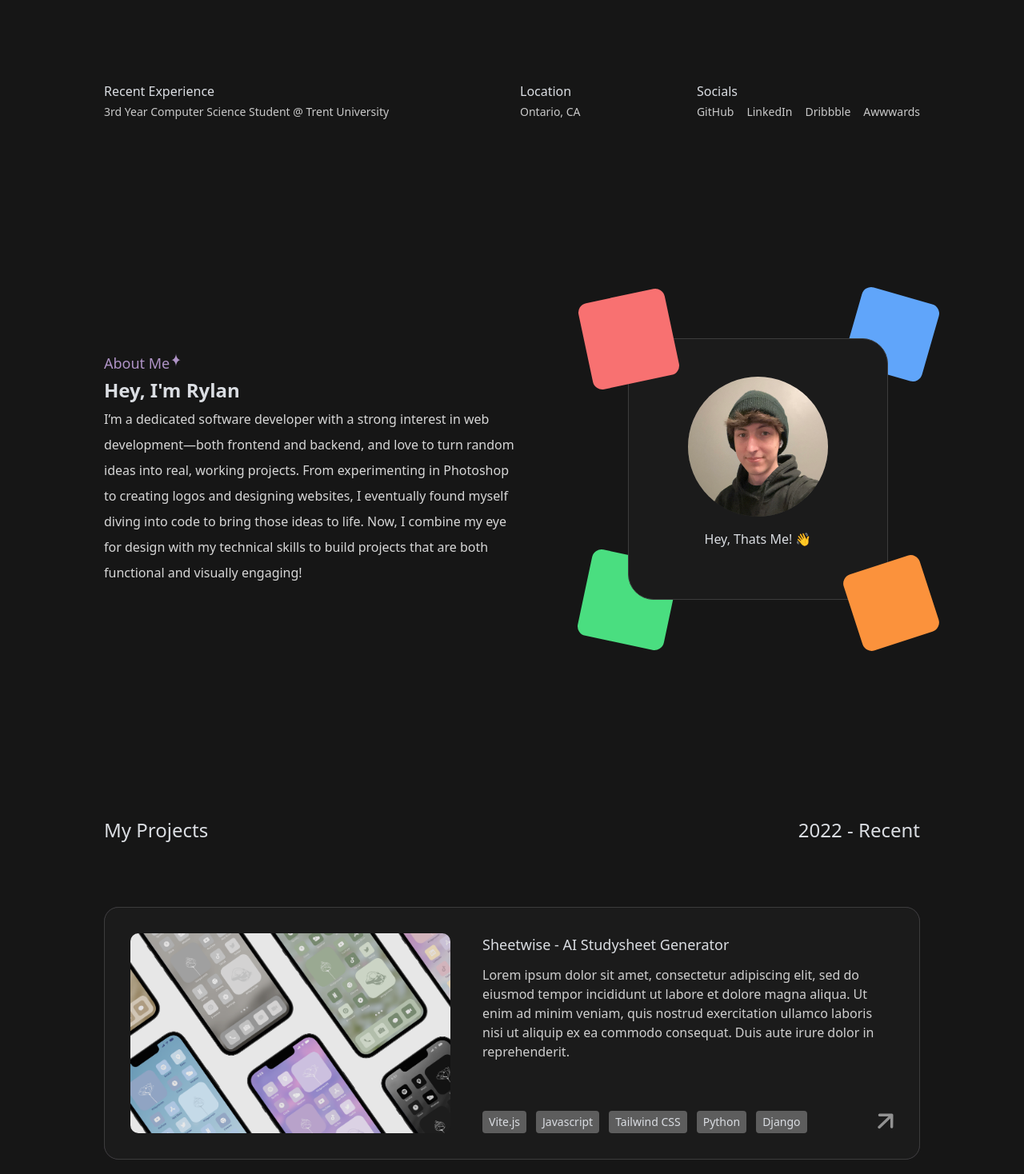
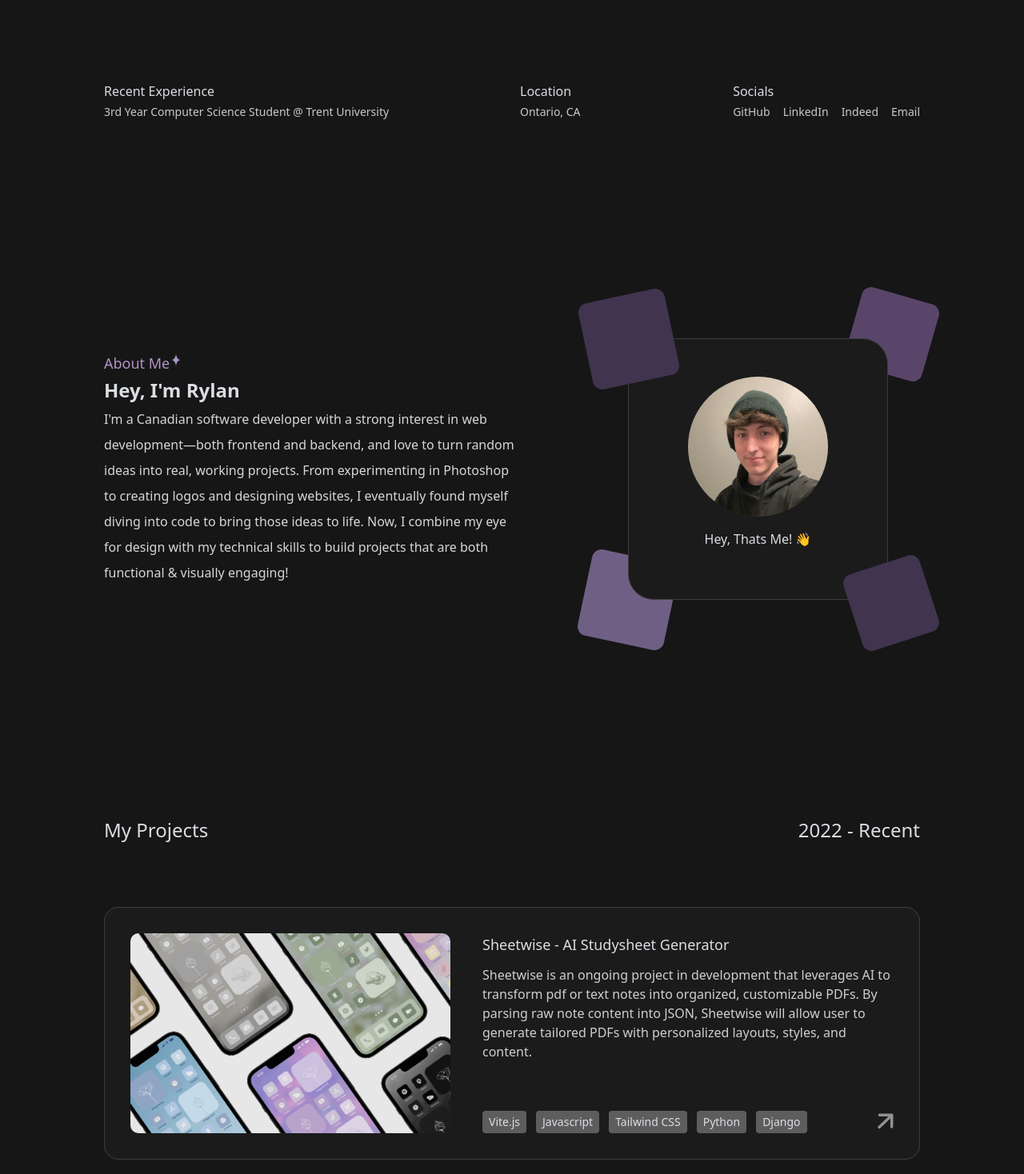
Before and after one commit to RylanHiltz/personal-portfolio, a Next.js app: page / in a window 1280 px wide. Shown: the part 522-1990 px from the top of the page at 80% size. Built offline with nearby package versions, Linux system fonts and the light colour scheme.

Commit message:
feat(aboutme): Update About Me section with new content; enhance layout and styles; add new portfolio image

```diff
--- a/app/components/Aboutme.tsx
+++ b/app/components/Aboutme.tsx
@@ -22,7 +22,7 @@ export default function Aboutme() {
 
   return (
     <section
-      className="flex justify-between items-center my-[12em] max-aboutme-tablet:flex-col max-mobile-lg:my-4 scroll-mt-[15em]"
+      className="flex justify-between items-center my-[12em] max-aboutme-tablet:flex-col max-aboutme-tablet:gap-[150px] max-mobile-lg:my-4 scroll-mt-[15em]"
       id="about"
     >
       <div>
@@ -52,28 +52,28 @@ export default function Aboutme() {
           </div>
           <h2 className="text-2xl font-semibold py-1">Hey, I&apos;m Rylan</h2>
           <p className="text-[#D7D7D7] text-md font-extralight leading-8 text-start max-w-[525px] max-aboutme-tablet:max-w-full bg-[#161616]">
-            I’m a dedicated software developer with a strong interest in web
+            I&apos;m a Canadian software developer with a strong interest in web
             development—both frontend and backend, and love to turn random ideas
             into real, working projects. From experimenting in Photoshop to
             creating logos and designing websites, I eventually found myself
             diving into code to bring those ideas to life. Now, I combine my eye
             for design with my technical skills to build projects that are both
-            functional and visually engaging!
+            functional & visually engaging!
           </p>
         </motion.div>
       </div>
 
       <div className="relative w-full max-w-[325px] min-h-[325px] mx-10">
         {/* Colored squares behind */}
-        <div className="absolute w-[100px] h-[100px] bg-blue-400 rounded-xl top-[-55px] right-[-55px] z-10 rotate-[16deg]"></div>
-        <div className="absolute w-[110px] h-[110px] bg-green-400 rounded-xl bottom-[-55px] left-[-55px] z-0 rotate-[12deg]"></div>
+        <div className="absolute w-[100px] h-[100px] bg-[var(--primary2)] rounded-xl top-[-55px] right-[-55px] z-10 rotate-[16deg]"></div>
+        <div className="absolute w-[110px] h-[110px] bg-[var(--primary1)] rounded-xl bottom-[-55px] left-[-55px] z-0 rotate-[12deg]"></div>
 
         {/* Card with higher z-index */}
         <div className="relative w-full h-full bg-[#1B1B1B] rounded-[2em] border border-[#3C3C3C] z-20">
           {/* Colored squares in front */}
 
-          <div className="absolute w-[110px] h-[110px] bg-red-400 rounded-xl top-[-55px] left-[-55px] z-0 rotate-[-12deg]"></div>
-          <div className="absolute w-[100px] h-[100px] bg-orange-400 rounded-xl bottom-[-55px] right-[-55px] z-10 rotate-[-18deg]"></div>
+          <div className="absolute w-[110px] h-[110px] bg-[var(--primary3)] rounded-xl top-[-55px] left-[-55px] z-0 rotate-[-12deg]"></div>
+          <div className="absolute w-[100px] h-[100px] bg-[var(--primary3)] rounded-xl bottom-[-55px] right-[-55px] z-10 rotate-[-18deg]"></div>
 
           {/* Main content */}
           <div className="min-h-[325px] flex flex-col items-center justify-center z-50 relative">
--- a/app/components/FeaturedInfo.tsx
+++ b/app/components/FeaturedInfo.tsx
@@ -29,13 +29,19 @@ export default function InfoBar() {
               />
             </li>
             <li>
-              <SocialButton name="LinkedIn" href="" />
+              <SocialButton
+                name="LinkedIn"
+                href="https://www.linkedin.com/in/rylan-hiltz-79485b231/"
+              />
             </li>
             <li>
-              <SocialButton name="Dribbble" href="" />
+              <SocialButton
+                name="Indeed"
+                href="https://profile.indeed.com/?hl=en_CA&co=CA&from=gnav-homepage"
+              />
             </li>
             <li>
-              <SocialButton name="Awwwards" href="" />
+              <SocialButton name="Email" href="mailto:rylanhiltz2@gmail.com" />
             </li>
           </ul>
         </div>
--- a/app/components/Skills.tsx
+++ b/app/components/Skills.tsx
@@ -111,7 +111,12 @@ function ExperienceCard({ date, title, description }: experienceProps) {
       <h1 className="text-[#E9E9E9] font-medium">{date}</h1>
       <h2 className="text-[#E9E9E9] text-[18px] font-normal mt-2">{title}</h2>
       <p className="max-w-[500px] mt-2 text-[#c2c2c2] font-light leading-7 max-920px:max-w-full">
-        {description}
+        {description.split("\n").map((line, index) => (
+          <React.Fragment key={index}>
+            {line}
+            <br />
+          </React.Fragment>
+        ))}
       </p>
     </div>
   );
--- a/app/globals.css
+++ b/app/globals.css
@@ -5,9 +5,9 @@
 :root {
   background-color: #161616;
   /* Hero Section Colors */
-  --hero1: #f0f0f0;
-  --hero2: #f0f0f0;
-  --hero3: #f0f0f0;
+  --primary1: #705f85;
+  --primary2: #59456a;
+  --primary3: #40344f;
 
   input:-webkit-autofill,
   input:-webkit-autofill:hover,
--- a/app/lib/data.ts
+++ b/app/lib/data.ts
@@ -1,4 +1,5 @@
-import AestheticonsImg from "../images/aestheticonsimg.png";
+import AestheticonsImg from "../images/aestheticonsImg.png";
+import PortfolioImg from "../images/portfolioImg.png"
 
 export const links = [
   {
@@ -27,7 +28,7 @@ export const projectsData = [
   {
     title: "Sheetwise - AI Studysheet Generator",
     description:
-      "Lorem ipsum dolor sit amet, consectetur adipiscing elit, sed do eiusmod tempor incididunt ut labore et dolore magna aliqua. Ut enim ad minim veniam, quis nostrud exercitation ullamco laboris nisi ut aliquip ex ea commodo consequat. Duis aute irure dolor in reprehenderit.",
+      "Sheetwise is an ongoing project in development that leverages AI to transform pdf or text notes into organized, customizable PDFs. By parsing raw note content into JSON, Sheetwise will allow user to generate tailored PDFs with personalized layouts, styles, and content.",
     tags: ["Vite.js", "Javascript", "Tailwind CSS", "Python", "Django"],
     date: "2024",
     projectURL: "",
@@ -38,7 +39,7 @@ export const projectsData = [
   {
     title: "Aestheticons - iPhone Icons",
     description:
-      "Aestheticons was a ~8 month project where I transformed 400 brand SVGs into icons, all designed in Figma. I compiled and converted logos into icons and reconstructed an iPhone home screen for image listings. This side project aimed at my Etsy store was able to gain over 1800 views and 50+ sales.",
+      "Aestheticons was a ~8 month project where I transformed 400 brand SVGs into icons, all designed in Figma. I compiled and converted logos into icons and reconstructed an iPhone home screen for image listings. This side project aimed at my Etsy store was able to gain over 4600 views and 150+ sales.",
     tags: ["Figma", "UI/UX"],
     date: "2022",
     projectURL:
@@ -55,7 +56,7 @@ export const projectsData = [
     date: "2024",
     projectURL: "",
     githubURL: "https://github.com/RylanHiltz/personal-portfolio",
-    img: AestheticonsImg,
+    img: PortfolioImg,
     alt: "",
   },
 ] as const;
@@ -121,12 +122,12 @@ export const experienceData = [
   {
     date: "2018-2022",
     title: "Graduated From Eastview Secondary School",
-    description: "",
+    description: "With Honours achieving a 3.7 GPA (86%)",
   },
   {
     date: "2022-2026",
     title: "Studying At Trent University",
-    description: "Bachelors of Computer Science at Trent University",
+    description: "Bachelors of Computer Science at Trent University\nSpecializing in Software Engineering",
   },
   {
     date: "2024-Present",
```
Also changed, not shown: app/images/portfolioImg.png (added).
